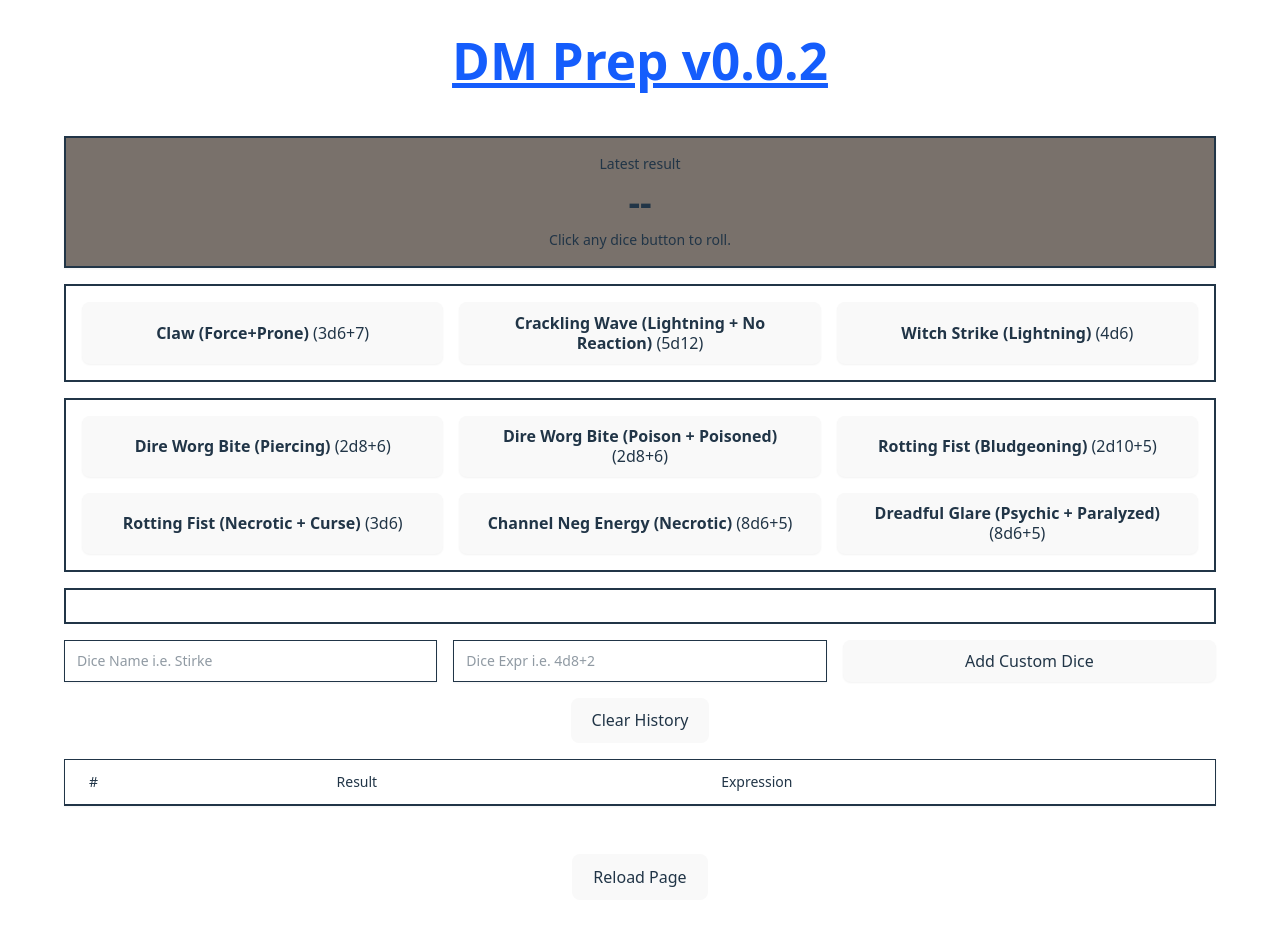
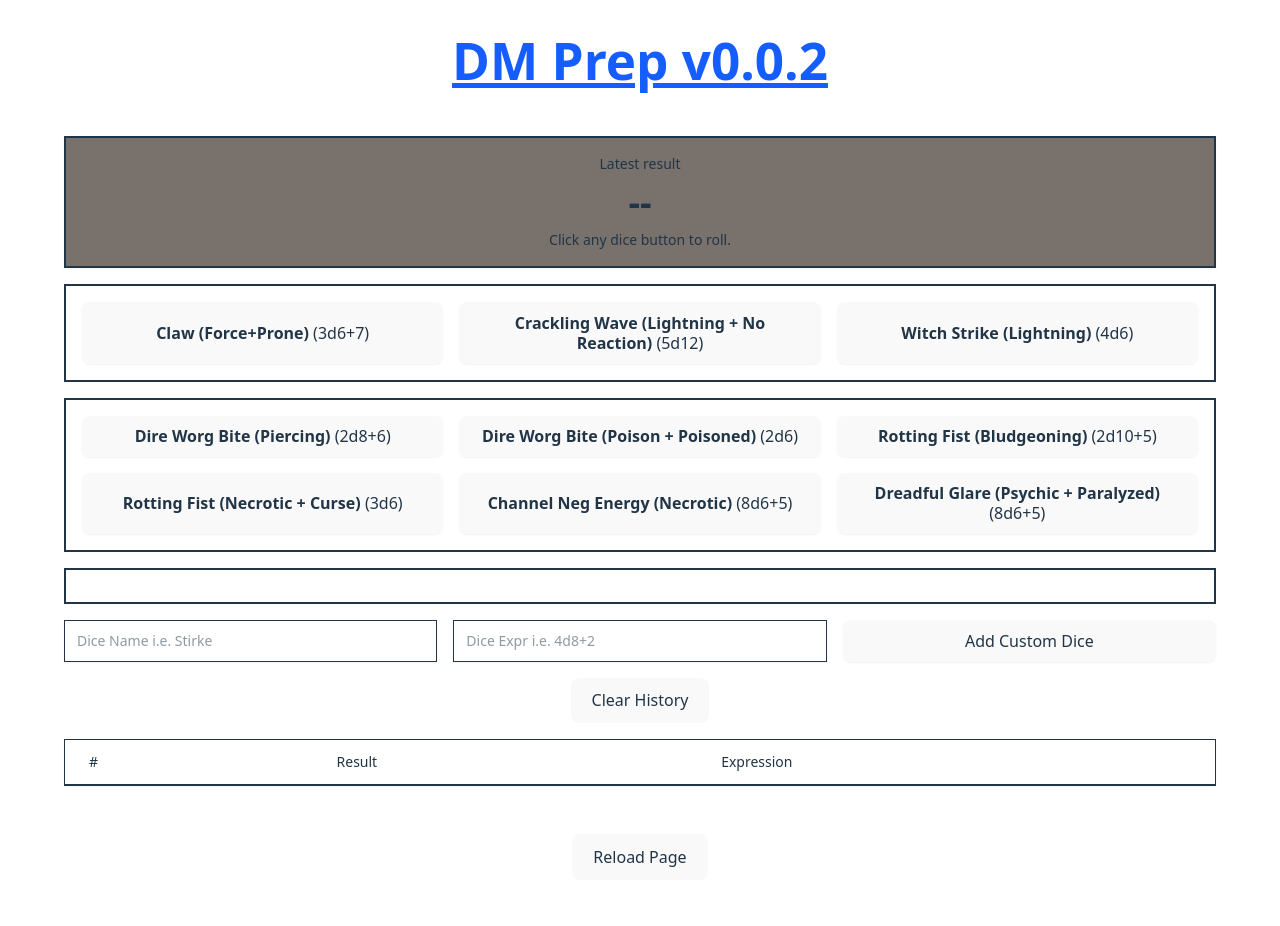
Before and after one commit to useless-pipi/useless-pipi, a React (Vite) app in the folder pipi-app/: page / in a window 1280 px wide. Shown: the top 926 px of the page. Built offline with nearby package versions, Linux system fonts and the light colour scheme.

Commit message:
Minor Data Update

```diff
--- a/pipi-app/src/Dices.tsx
+++ b/pipi-app/src/Dices.tsx
@@ -39,7 +39,7 @@ const initRolls2: IRoll[] = [
     {
         id: 4,
         name: 'Dire Worg Bite (Poison + Poisoned)',
-        expression: '2d8+6',
+        expression: '2d6',
     },
     {
         id: 5,
```
